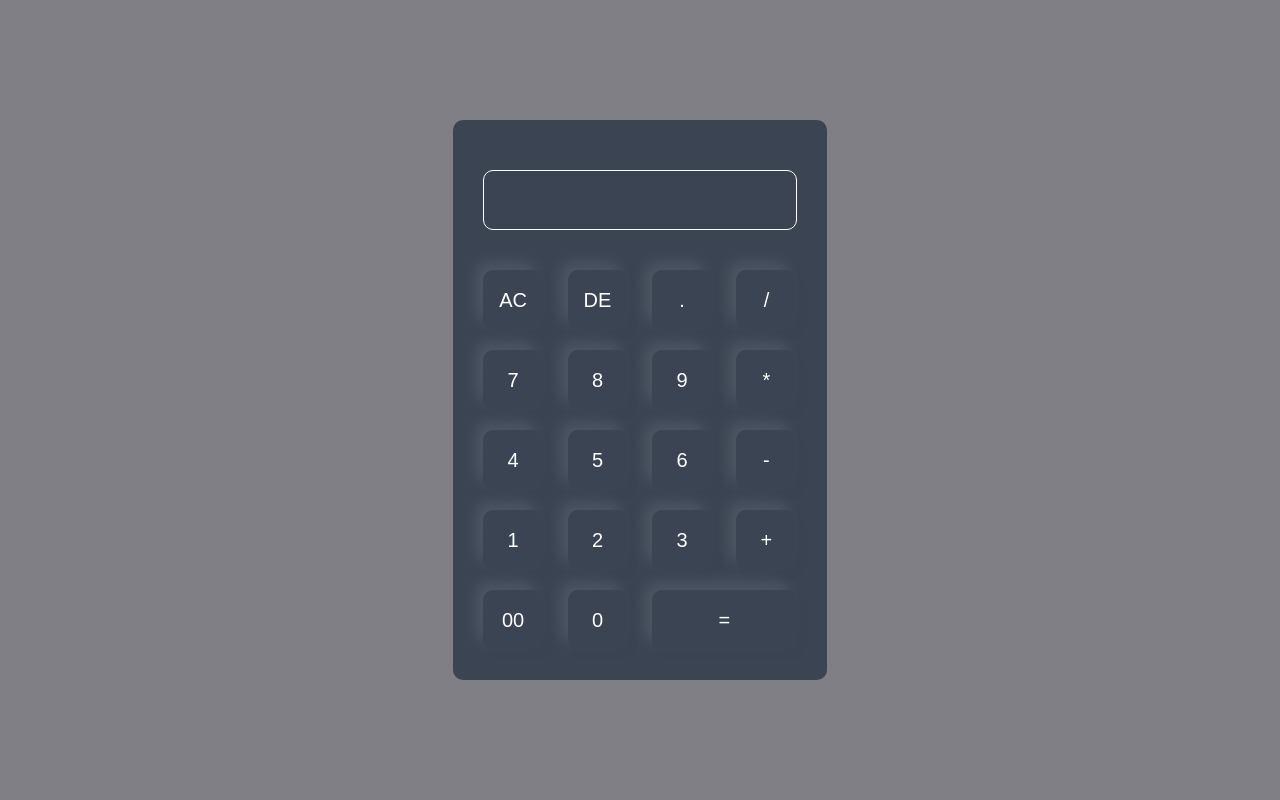
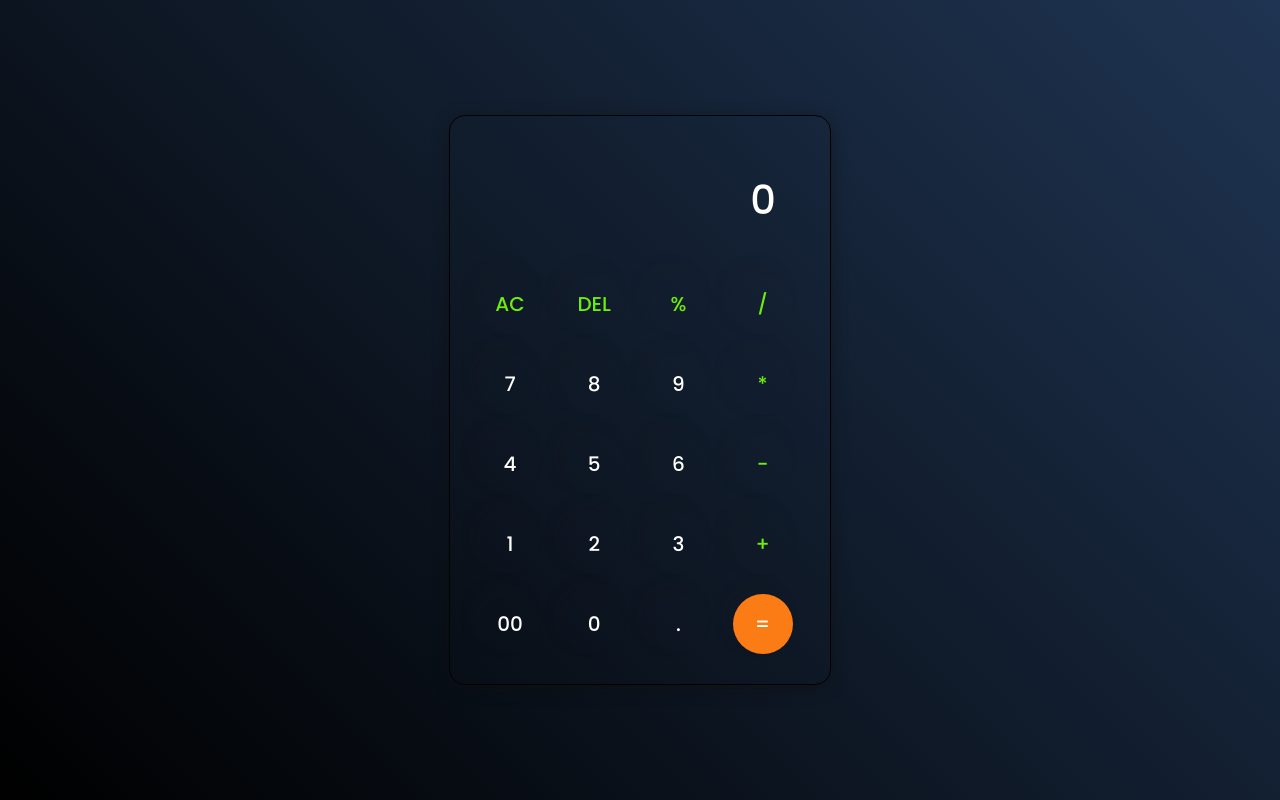
Before and after one commit to Diderot-sielinou/calculator, a plain HTML site: page index.html in a window 1280 px wide. Drawn offline with Linux system fonts and the light colour scheme.

Commit message:
calculatosr

```diff
--- /dev/null
+++ b/JS/test.js
@@ -0,0 +1,51 @@
+
+let input = document.getElementById('inputBox');
+let buttons = document.querySelectorAll('button');
+
+let string = "";
+let arr = Array.from(buttons);
+console.log(arr)
+arr.forEach(button => {
+console.log(button)
+
+    button.addEventListener('click', (e) =>{
+console.log(e)
+
+        if(e.target.innerHTML == '='){
+            string = eval(string);
+            input.value = string;
+        }
+
+        else if(e.target.innerHTML == 'AC'){
+            string = "";
+            input.value = string;
+        }
+        else if(e.target.innerHTML == 'DEL'){
+            string = string.substring(0, string.length-1);
+            input.value = string;
+        }
+        else{
+            string += e.target.innerHTML;
+            input.value = string;
+        }
+
+    })
+})
+
+
+
+
+// function generatpass(passLength){
+//   let pass = '';
+// let str = 'ABCDEFGHIJKLMNOPQRSTUVWXYZ' +
+//     'abcdefghijklmnopqrstuvwxyz0123456789@#$';
+//     for (let i = 1; i <= passLength; i++) {
+//       let char = Math.floor(Math.random()
+//           * str.length + 1);
+
+//       pass += str.charAt(char);
+//   }
+// return pass;
+// }
+
+// console.log(generatpass(12));
--- a/index.html
+++ b/index.html
@@ -1,49 +1,51 @@
+
 <!DOCTYPE html>
 <html lang="en">
   <head>
-  <meta charset="UTF-8">
-  <meta name="viewport" content="width=device-width, initial-scale=1.0">
-  <link rel="stylesheet" href="style/style.css">
-  <title>claculator</title>
+    <meta charset="UTF-8" />
+    <meta http-equiv="X-UA-Compatible" content="IE=edge" />
+    <meta name="viewport" content="width=device-width, initial-scale=1.0" />
+    <link rel="stylesheet" href="style/style.css" />
+    <title>Calculator</title>
   </head>
   <body>
     <div class="container">
       <div class="calculator">
-      <form>
-        <div class="display">
-          <input type="text" name="display">
+        <input type="text" id="inputBox" placeholder="0" />
+        <div>
+          <button class="button operator">AC</button>
+          <button class="button operator">DEL</button>
+          <button class="button operator">%</button>
+          <button class="button operator">/</button>
         </div>
         <div>
-          <input type="button" value="AC">
-          <input type="button" value="DE">
-          <input type="button" value=".">
-          <input type="button" value="/">
+          <button class="button">7</button>
+          <button class="button">8</button>
+          <button class="button">9</button>
+          <button class="button operator">*</button>
         </div>
         <div>
-          <input type="button" value="7">
-          <input type="button" value="8">
-          <input type="button" value="9">
-          <input type="button" value="*">
+          <button class="button">4</button>
+          <button class="button">5</button>
+          <button class="button">6</button>
+          <button class="button operator">-</button>
         </div>
         <div>
-          <input type="button" value="4">
-          <input type="button" value="5">
-          <input type="button" value="6">
-          <input type="button" value="-">
+          <button class="button">1</button>
+          <button class="button">2</button>
+          <button class="button">3</button>
+          <button class="button operator">+</button>
         </div>
+
         <div>
-          <input type="button" value="1">
-          <input type="button" value="2">
-          <input type="button" value="3">
-          <input type="button" value="+">
-        </div>
-         <div>
-          <input type="button" value="00">
-          <input type="button" value="0">
-          <input class="equal" type="button" value="=">
-        </div>
-      </form>
+          <button class="button">00</button>
+          <button class="button">0</button>
+          <button class="button">.</button>
+          <button class="button equalBtn">=</button>
         </div>
       </div>
+    </div>
+
+    <script src="JS/test.js"></script>
   </body>
 </html>
--- a/style/style.css
+++ b/style/style.css
@@ -1,52 +1,65 @@
-* {
+
+@import url('https://fonts.googleapis.com/css2?family=Poppins:wght@500&display=swap');
+
+*{
     margin: 0;
     padding: 0;
-  font-family: Poppins, sans-serif;
     box-sizing: border-box;
+    font-family: 'Poppins', sans-serif;
 }
 
-.container {
+body{
     width: 100%;
     height: 100vh;
-  background:rgb(127, 127, 133);
     display: flex;
+    justify-content: center;
     align-items: center;
-  justify-content: center;
+    background: linear-gradient(45deg, #000000, #1f3452);
 }
 
-  .calculator {
-    background-color: #3a4452;
+.calculator{
+    border: 1px solid #020202;
     padding: 20px;
-    border-radius: 10px;
+    border-radius: 16px;
+    background: transparent;
+    box-shadow: 0px 3px 15px rgba(15, 15, 15, 0.5);
+
 }
 
-  .calculator form input {
-    border: 0;
-    outline: 0;
+input{
+    width: 320px;
+    border: none;
+    padding: 24px;
+    margin: 10px;
+    background: transparent;
+    box-shadow: 0px 3px 15px rgbs(84, 84, 84, 0.1);
+    font-size: 40px;
+    text-align: right;
+    cursor: pointer;
+    color: #ffffff;
+}
+
+input::placeholder{
+    color: #ffffff;
+}
+
+button{
+    border: none;
     width: 60px;
     height: 60px;
+    margin: 10px;
+    border-radius: 50%;
     background: transparent;
+    color: #ffffff;
     font-size: 20px;
-    color: #fff;
-    border-radius: 10px;
-    margin: 10px;
-    box-shadow: -8px -8px 15px rgba(255,255,255,10%), 5px 5px 15px rgba(0,0,0,2%);
+    box-shadow: -8px -8px 15px rgba(44, 31, 31, 0.1);
+    cursor: pointer;
 }
 
-  form .display {
-    display: flex;
-    justify-content: flex-end;
-    margin: 20px 0;
+.equalBtn{
+    background-color: #fb7c14;
 }
 
-  form .display input {
-    text-align: right;
-    flex: 1;
-    font-size: 45px;
-    box-shadow: none;
-    border: 1px solid #fff;
+.operator{
+    color: #6dee0a;
 }
-
-  .calculator form .equal {
-    width: 145px;
-  }
```
Lines whose indentation alone changed are shown as unchanged.
